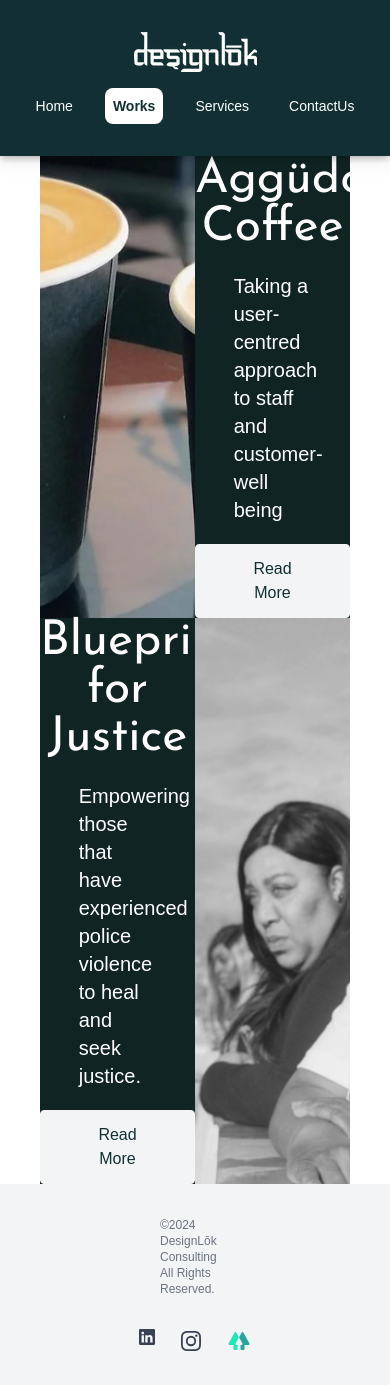
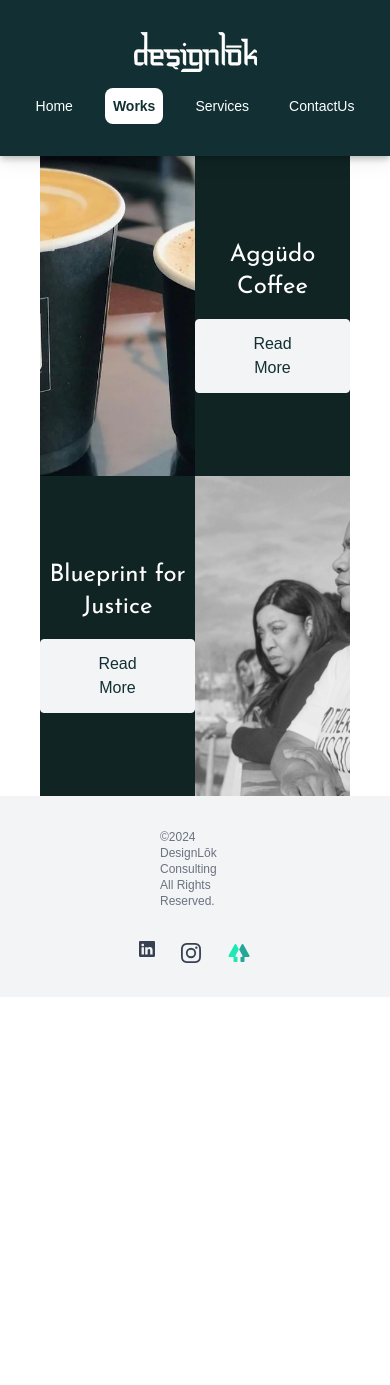
Before and after one commit to Dhillon-Saab/satveer-portfolio, a Next.js app: page /works in a window 390 px wide. After the commit the page ends 997 px from the top, so only its background shows below. Built offline with nearby package versions, Linux system fonts and the light colour scheme.

Commit message:
Minor changes

```diff
--- a/app/(pages)/services/page.js
+++ b/app/(pages)/services/page.js
@@ -8,7 +8,7 @@ export default function services() {
     <div className="">
       <PostCard />
       <div className="flex flex-col bg-navbar-bg text-black gap-10 justify-center md:flex-row">
-        <div className="m-10 bg-gray-100 drop-shadow-md shadow-lg p-32 rounded-3xl">
+        <div className="m-10 bg-gray-100 drop-shadow-md shadow-lg p-32 md:w-full rounded-3xl">
           <Image src={"/edit_.png"} alt="" height={200} width={200} className="w-auto h-56" />
           <h2 className="font-Josefin-Sans text-xl">Empowering</h2>
           <p>
@@ -26,10 +26,10 @@ export default function services() {
             </span>
           </Link>
         </div>
-        <div className="m-10 bg-gray-100 drop-shadow-md shadow-lg p-32 rounded-3xl">
+        <div className="m-10 bg-gray-100 drop-shadow-md shadow-lg p-32 md:w-full rounded-3xl">
         <Image src={"/innovation-9648.svg"} alt="" height={100} width={100} className="w-auto h-48"  />
           <h2 className="font-Josefin-Sans text-xl">Innovative</h2>
-          <p>Branding builds lasting value - aligning you with stakeholders</p>
+          <p className="">Branding builds lasting value - aligning you with stakeholders</p>
           <Link
             className="mt-5 group relative inline-block text-sm font-medium text-white focus:outline-none focus:ring"
             href="#"
@@ -40,7 +40,7 @@ export default function services() {
             </span>
           </Link>
         </div>
-        <div className="m-10 bg-gray-100 drop-shadow-md shadow-lg  p-32 rounded-3xl">
+        <div className="m-10 bg-gray-100 drop-shadow-md shadow-lg  md:w-full p-32 rounded-3xl">
         <Image src={"/transforming.png"} alt="" height={100} width={100} className="w-auto h-52 "  />
 
           <h2 className="font-Josefin-Sans text-xl">Transforming</h2>
--- /dev/null
+++ b/app/(pages)/works/[work]/page.js
@@ -0,0 +1,9 @@
+import React from 'react'
+
+function page() {
+  return (
+    <div className='text-center justify-center items-center my-80 max-h-screen h-3/4 text-4xl'>Work under process. Thanks for your patience.</div>
+  )
+}
+
+export default page
--- a/app/(pages)/works/_components/ProjectCard.jsx
+++ b/app/(pages)/works/_components/ProjectCard.jsx
@@ -4,7 +4,7 @@ import React from "react";
 
 export default function ProjectCard({ more ,heading, desc, img, align }) {
   return (
-    <div className="justify-center mx-auto h-auto w-full bg-darker grid grid-cols-2">
+    <div className="justify-center mx-auto h-80 md:h-auto w-full bg-darker grid grid-cols-2">
       {align === "left" ? (
         <>
           <div className="">
@@ -17,14 +17,14 @@ export default function ProjectCard({ more ,heading, desc, img, align }) {
             />
           </div>
           <div className="justify-center items-center my-auto">
-            <h2 className="text-white font-Josefin-Sans text-5xl justify-center items-center">
+            <h2 className="text-white font-Josefin-Sans text-2xl justify-center items-center lg:text-5xl md:text-4xl">
               {heading}
             </h2>
-            <p className="text-white font-extralight text-xl text-left mx-auto max-w-2/4 w-2/4 justify-start items-start my-5">
+            <p className="text-white font-extralight text-xl text-left mx-auto max-w-2/4 w-2/4 justify-start items-start my-5 hidden md:block">
               {desc}
             </p>
             <Link
-              className="inline-block rounded border border-gray-100 bg-gray-100 px-12 py-3 text-md font-medium text-navbar-bg hover:bg-transparent hover:text-white focus:outline-none focus:ring active:text-white"
+              className="inline-block rounded border border-gray-100 bg-gray-100 px-12 py-3 text-md font-medium text-navbar-bg hover:bg-transparent hover:text-white focus:outline-none focus:ring active:text-white md:mt-0 mt-4"
               href={`/works/${more}`}
             >
               Read More
@@ -35,14 +35,14 @@ export default function ProjectCard({ more ,heading, desc, img, align }) {
         <>
 
           <div className="justify-center items-center my-auto">
-            <h2 className="text-white font-Josefin-Sans text-5xl justify-center items-center">
+            <h2 className="text-white font-Josefin-Sans text-2xl justify-center items-center lg:text-5xl md:text-4xl">
               {heading}
             </h2>
-            <p className="text-white font-extralight text-xl text-left mx-auto max-w-2/4 w-2/4 justify-start items-start my-5">
+            <p className="text-white font-extralight text-xl text-left mx-auto max-w-2/4 w-2/4 justify-start items-start my-5 hidden md:block">
               {desc}
             </p>
             <Link
-              className="inline-block rounded border border-gray-100 bg-gray-100 px-12 py-3 text-md font-medium text-navbar-bg hover:bg-transparent hover:text-white focus:outline-none focus:ring active:text-white"
+              className="inline-block rounded border border-gray-100 bg-gray-100 px-12 py-3 text-md font-medium text-navbar-bg hover:bg-transparent hover:text-white focus:outline-none focus:ring active:text-white md:mt-0 mt-4"
               href={`/works/${more}`}
             >
               Read More
```
